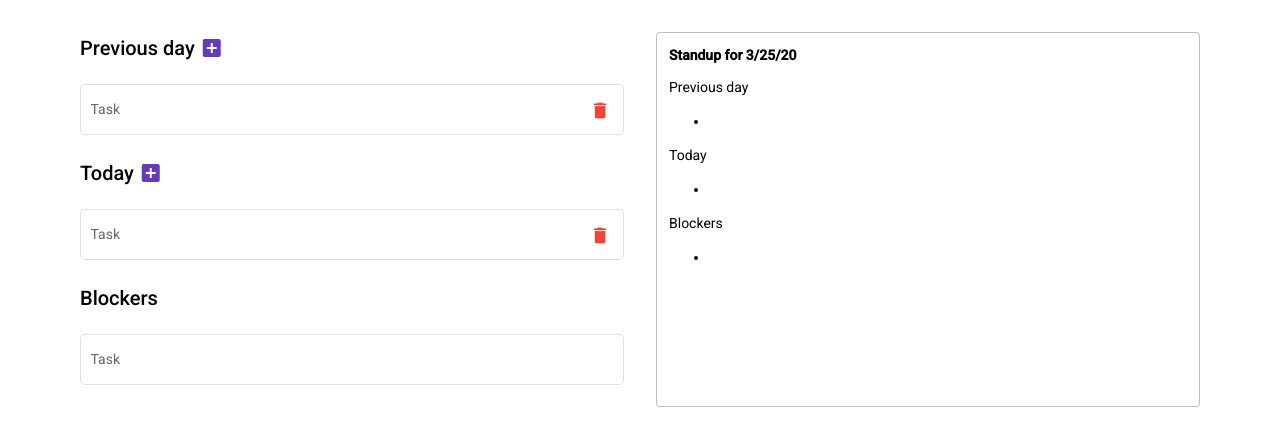
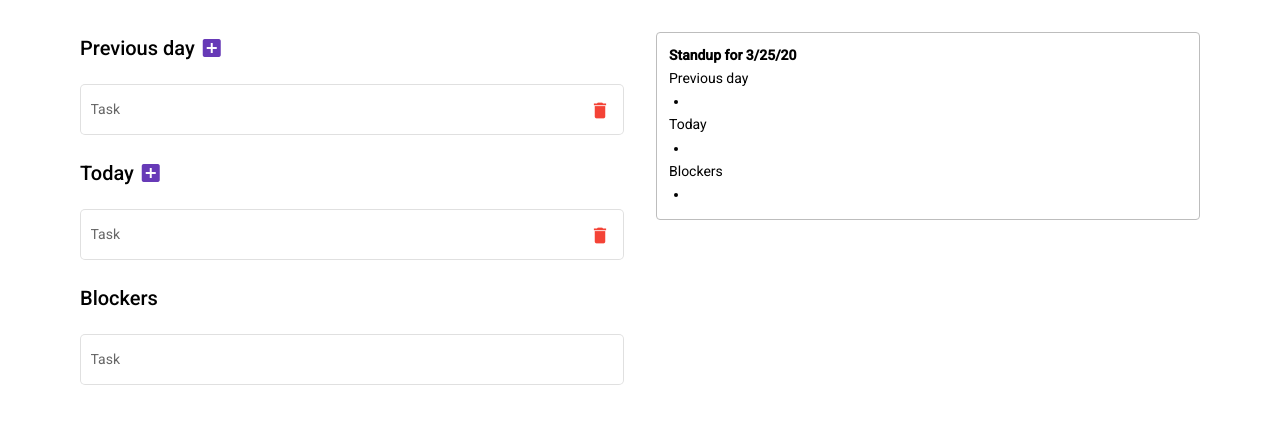
Before and after one commit to dickwyn/standup-form, an Angular app: page / in a window 1280 px wide. Shown: the top 446 px of the page. Built offline with nearby package versions, Linux system fonts and the light colour scheme.

Commit message:
(style) Cleanup margins and layout of preview window text

```diff
--- a/src/app/app.component.scss
+++ b/src/app/app.component.scss
@@ -39,9 +39,20 @@
     border: 1px solid #bdbdbd;
     border-radius: 4px;
     cursor: copy;
+    height: fit-content;
+
+    p,
+    li,
+    ul {
+      margin: 0 0 0.4ch;
+    }
 
     .title {
       font-weight: 700;
+    }
+
+    ul {
+      padding-left: 20px;
     }
   }
 
```
